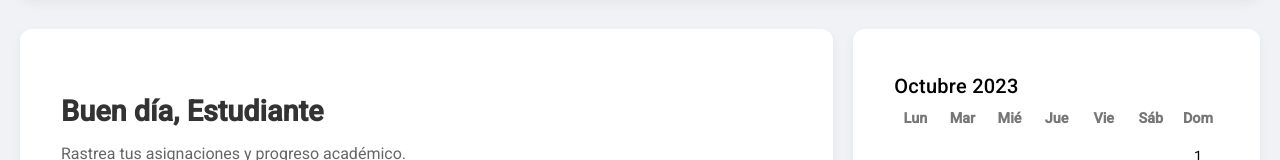
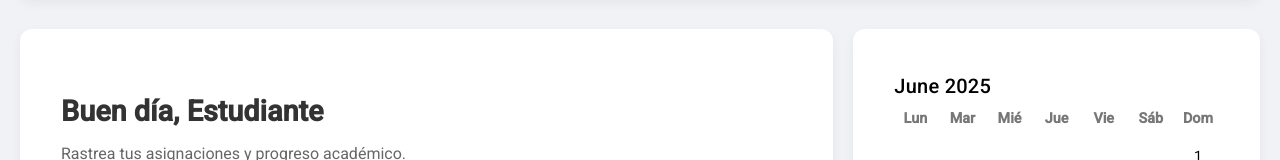
Before and after one commit to BryanLeveau-UPC/CampusFlow-Frontend, an Angular app in the folder campusflow-app/: page /dashboard-estudiante in a window 1280 px wide. Shown: the part 193-353 px from the top of the page. Built offline with nearby package versions, Linux system fonts and the light colour scheme.

Commit message:
actualizando dashboard (el mes del calendario)

```diff
--- a/campusflow-app/src/app/app.routes.ts
+++ b/campusflow-app/src/app/app.routes.ts
@@ -50,13 +50,12 @@ export const routes: Routes = [
   { path: 'dashboard-estudiante', component: EstudianteDashboardComponent },
   { path: 'dashboard-profesor', component: ProfesorDashboardComponent },
   { path: 'error-carga', component: ErrorDashboardComponent },
-  { path: 'registrar-recompenza', component: RecompensaRegistrarComponent },
-  { path: 'listar-recompenza', component: RecompensaListarComponent },
+  { path: 'registrar-recompensa', component: RecompensaRegistrarComponent },
+  { path: 'listar-recompensa', component: RecompensaListarComponent },
   { path: 'registrar-recurso', component: RecursoRegistrarComponent },
   { path: 'listar-recurso', component: RecursoListarComponent },
   { path: 'nota', component: NotasAsignaturaComponent },
   { path: 'notas', component: NotasAsignaturaComponent },
-  { path: 'recompensa', component: RecompensaListarComponent }, // Asegúrate de que esta ruta esté aquí
   {path: 'recurso', component: RecursoListarComponent }, // Asegúrate de que esta ruta esté aquí
   {path: 'publicacion', component: PublicacionListarComponent }, // Asegúrate de que esta ruta esté aquí
   {path: 'tarea', component: TareaListarComponent }, // Asegúrate de que esta ruta esté aquí
--- a/campusflow-app/src/app/components/dashboard/dashboard-navbar/dashboard-navbar.component.html
+++ b/campusflow-app/src/app/components/dashboard/dashboard-navbar/dashboard-navbar.component.html
@@ -18,13 +18,13 @@
       <mat-icon>grade</mat-icon> Notas
     </a>
 
-        <a mat-button routerLink="/estudiante-dashboard/recompensa" routerLinkActive="active-link">
+        <a mat-button routerLink="/listar-recompensa" routerLinkActive="active-link">
       <mat-icon>emoji_events</mat-icon> Recompensas <!-- ¡Nuevo botón de Recompensas! -->
         </a>
-    <a mat-button routerLink="/tareas" routerLinkActive="active-link">
+    <a mat-button routerLink="/tarea" routerLinkActive="active-link">
       <mat-icon>assignment</mat-icon> Tareas
     </a>
-    <a mat-button routerLink="/evento" routerLinkActive="active-link">
+    <a mat-button routerLink="/listar-evento" routerLinkActive="active-link">
       <mat-icon>event</mat-icon> Eventos
     </a>
     <a mat-button routerLink="/grupo-foro" routerLinkActive="active-link">
--- a/campusflow-app/src/app/components/dashboard/estudiante-dashboard/estudiante-dashboard.component.html
+++ b/campusflow-app/src/app/components/dashboard/estudiante-dashboard/estudiante-dashboard.component.html
@@ -58,7 +58,7 @@
     <div class="right-panel">
       <mat-card class="section-card calendar-card">
         <mat-card-header>
-          <mat-card-title>Octubre 2023</mat-card-title>
+          <mat-card-title>{{ fechaActual | date:'MMMM yyyy' | titlecase }}</mat-card-title>
         </mat-card-header>
         <mat-card-content>
           <div class="calendar-grid">
--- a/campusflow-app/src/app/components/dashboard/estudiante-dashboard/estudiante-dashboard.component.ts
+++ b/campusflow-app/src/app/components/dashboard/estudiante-dashboard/estudiante-dashboard.component.ts
@@ -28,6 +28,7 @@ import { DashboardNavbarComponent } from '../dashboard-navbar/dashboard-navbar.c
   styleUrl: './estudiante-dashboard.component.css'
 })
 export class EstudianteDashboardComponent implements OnInit {
+  fechaActual: Date = new Date();
   constructor() { }
 
   ngOnInit(): void {
```
Also changed, not shown: campusflow-app/src/app/app.config.ts (+6 -2 lines).
